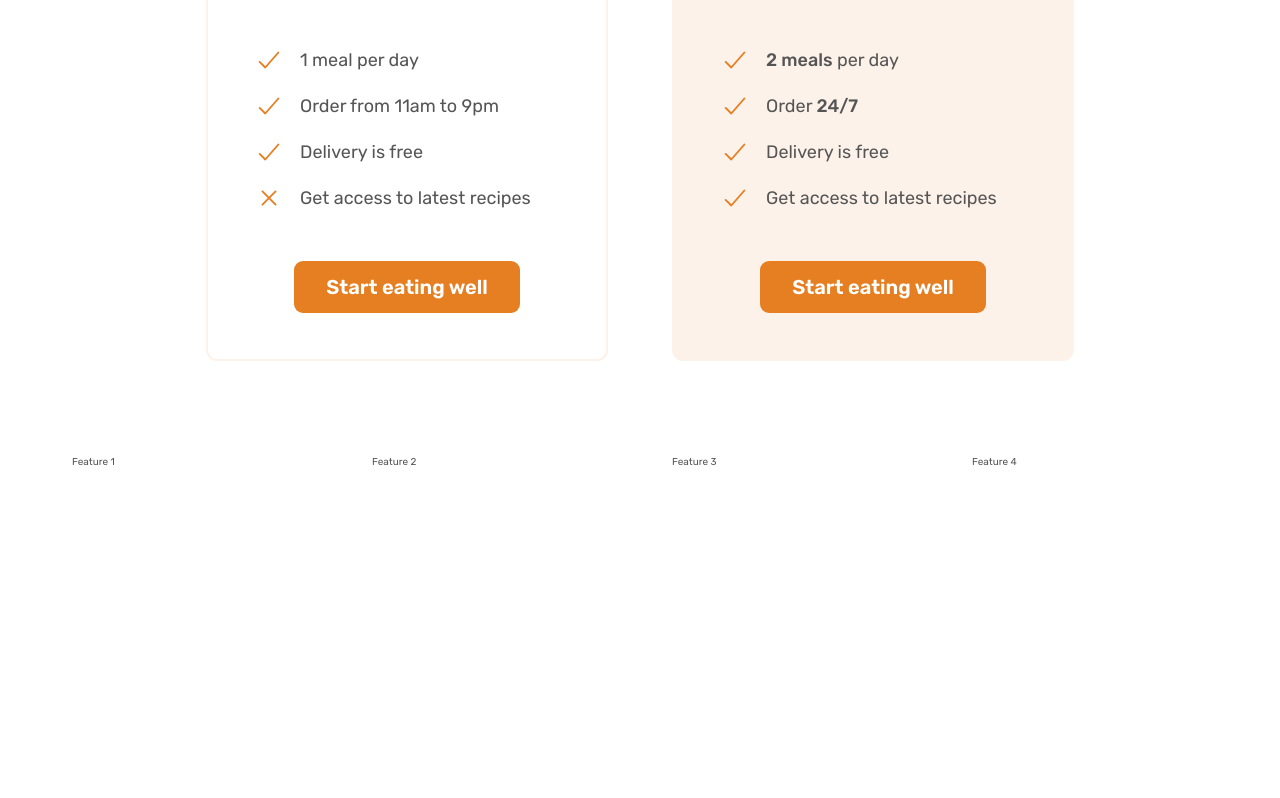
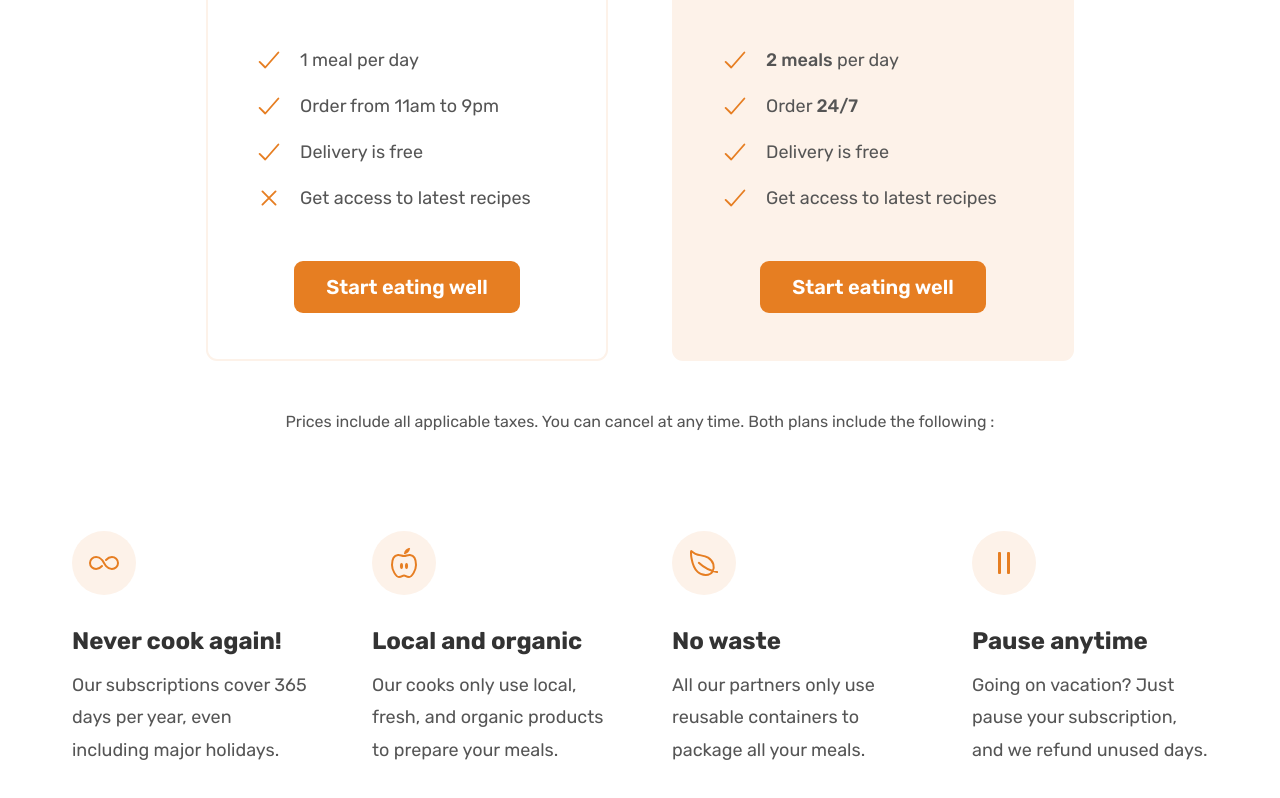
Before and after one commit to dreadwing5/css-the-complete-guide, a plain HTML site: page 04-Omnifood-Desktop/index.html in a window 1280 px wide. Shown: the part 5102-5900 px from the top of the page. Before the commit the page ends 5665 px from the top, so only its background shows below. Drawn offline with nearby package versions, Linux system fonts and the light colour scheme.

Commit message:
adding feature section

```diff
--- a/04-Omnifood-Desktop/css/style.css
+++ b/04-Omnifood-Desktop/css/style.css
@@ -466,3 +466,34 @@
     text-align: center;
     margin-top: 4.8rem;
 }
+
+.plan-details {
+    font-size: 1.6rem;
+    line-height: 1.6;
+    text-align: center;
+}
+
+
+.feature-icon {
+
+    color: #e67e22;
+    height: 3.2rem;
+    width: 3.2rem;
+    background-color: #fdf2e9;
+    margin-bottom: 3.2rem;
+    padding: 1.6rem;
+    border-radius: 50%;
+}
+
+.feature-title {
+    font-size: 2.4rem;
+    color: #333;
+    font-weight: 700;
+    margin-bottom: 1.6rem;
+
+}
+
+.feature-text {
+    font-size: 1.8rem;
+    line-height: 1.8;
+}
--- a/04-Omnifood-Desktop/index.html
+++ b/04-Omnifood-Desktop/index.html
@@ -369,7 +369,7 @@
                 </h2>
             </div>
 
-            <div class="container grid grid--2-cols">
+            <div class="container grid grid--2-cols margin-bottom-md">
                 <div class="pricing-plan pricing-plan--starter">
                     <header class="plan-header">
                         <p class="plan-name">Starter</p>
@@ -436,11 +436,51 @@
                 </div>
             </div>
 
+            <div class="container grid">
+                <aside class="plan-details">
+                    Prices include all applicable taxes. You can cancel at any time.
+                    Both plans include the following :
+                </aside>
+            </div>
+
             <div class="container grid grid--4-cols">
-                <div class="feature">Feature 1</div>
-                <div class="feature">Feature 2</div>
-                <div class="feature">Feature 3</div>
-                <div class="feature">Feature 4</div>
+                <div class="feature">
+                    <ion-icon class="feature-icon" name="infinite-outline"></ion-icon>
+                    <div class="feature-title">
+                        Never cook again!
+                    </div>
+                    <div class="feature-text">
+                        Our subscriptions cover 365 days per year, even including major
+                        holidays.
+                    </div>
+                </div>
+                <div class="feature">
+                    <ion-icon class="feature-icon" name="nutrition-outline"></ion-icon>
+                    <div class="feature-title">
+                        Local and organic
+                    </div>
+                    <div class="feature-text">
+                        Our cooks only use local, fresh, and organic products to prepare your meals.
+                    </div>
+                </div>
+                <div class="feature">
+                    <ion-icon class="feature-icon" name="leaf-outline"></ion-icon>
+                    <div class="feature-title">
+                        No waste
+                    </div>
+                    <div class="feature-text">
+                        All our partners only use reusable containers to package all your meals.
+                    </div>
+                </div>
+                <div class="feature">
+                    <ion-icon class="feature-icon" name="pause-outline"></ion-icon>
+                    <div class="feature-title">
+                        Pause anytime
+                    </div>
+                    <div class="feature-text">
+                        Going on vacation? Just pause your subscription, and we refund unused days.
+                    </div>
+                </div>
             </div>
         </section>
     </main>
```
